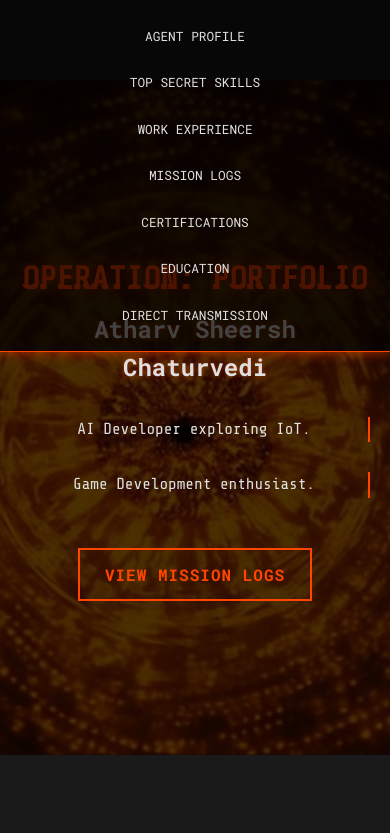
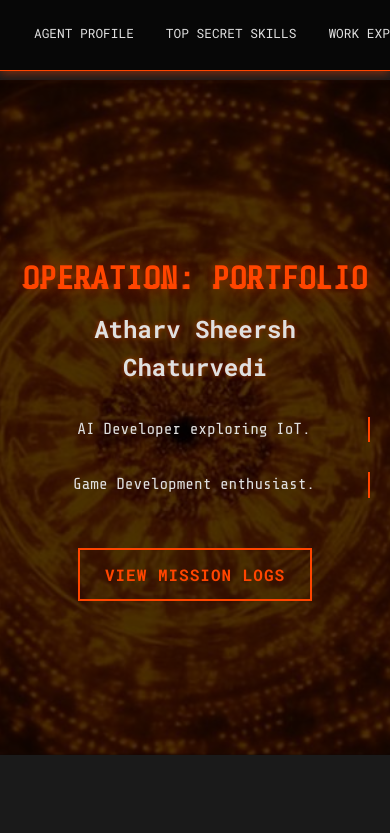
Before and after one commit to AtharvSChaturvedi/PortFolio, a plain HTML site: page index.html in a window 390 px wide. Shown: the top 833 px of the page. Drawn offline with nearby package versions, Linux system fonts and the light colour scheme.

Commit message:
updated portfolio

```diff
--- a/style.css
+++ b/style.css
@@ -78,15 +78,38 @@ body {
     border-bottom: 1px solid var(--primary-color);
 }
 
+/* Single-row navbar that scrolls sideways when the window gets narrow */
 .navbar {
     display: flex;
-    justify-content: center;
-    flex-wrap: wrap;
+    flex-wrap: nowrap;
+    justify-content: flex-start;   /* centering is done by the auto margins below,
+                                      so the first link is never cut off when scrolling */
     max-width: 1200px;
     margin: 0 auto;
-    padding: 0 20px;
+    padding: 0 20px 4px;
     gap: 4px;
+    overflow-x: auto;
+    overflow-y: hidden;
+    -webkit-overflow-scrolling: touch;
+    scrollbar-width: thin;
+    scrollbar-color: var(--primary-color) transparent;
 }
+
+.navbar::-webkit-scrollbar {
+    height: 4px;
+}
+
+.navbar::-webkit-scrollbar-track {
+    background: transparent;
+}
+
+.navbar::-webkit-scrollbar-thumb {
+    background: var(--primary-color);
+    border-radius: 2px;
+}
+
+.navbar .nav-link:first-child { margin-left: auto; }
+.navbar .nav-link:last-child  { margin-right: auto; }
 
 .nav-link {
     color: var(--text-color);
@@ -97,6 +120,7 @@ body {
     position: relative;
     transition: color 0.3s ease, transform 0.3s ease;
     white-space: nowrap;
+    flex-shrink: 0;
 }
 
 .nav-link::before {
@@ -843,8 +867,8 @@ body {
    RESPONSIVE
    ================================================ */
 @media (max-width: 768px) {
-    .navbar { flex-direction: column; align-items: center; }
-    .nav-link { margin: 3px 0; font-size: 0.8em; }
+    /* navbar stays a single row and scrolls sideways (see .navbar above) */
+    .nav-link { font-size: 0.8em; }
     .hero-content h1.glitch { font-size: 3em; }
     .hero-content h2 { font-size: 2em; }
     .hero-content p.typewriter { font-size: 1.2em; }
```
